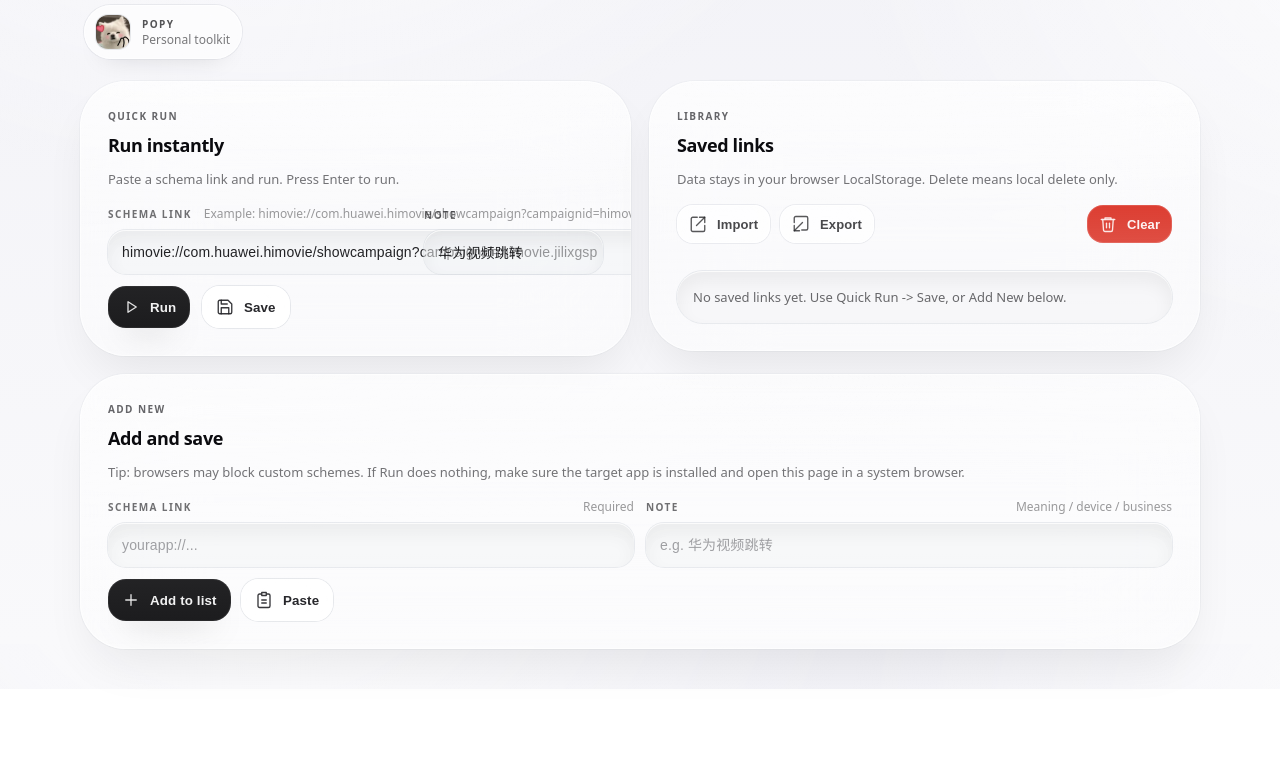
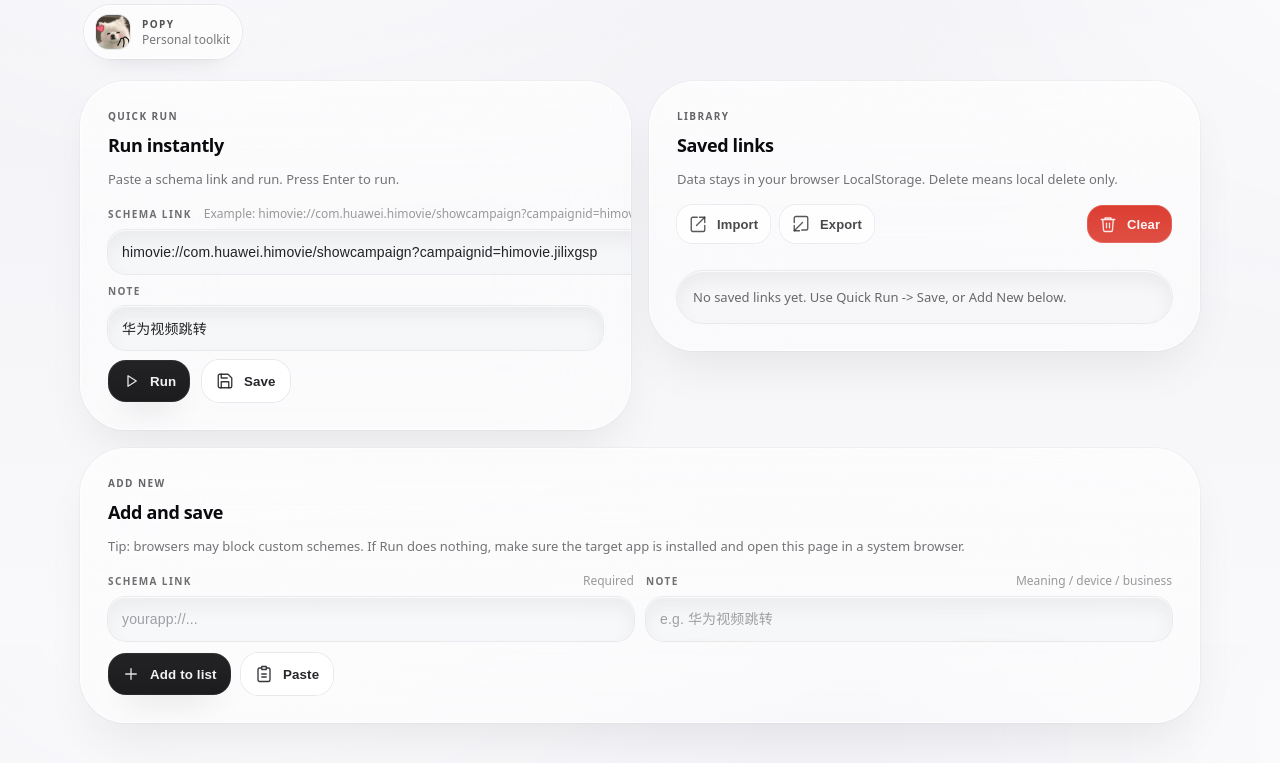
Before and after one commit to Poppypy/run_schema, a plain HTML site: page index.html in a window 1280 px wide. Shown: the part 156-919 px from the top of the page. Before the commit the page ends 845 px from the top, so only its background shows below. Drawn offline with Linux system fonts and the light colour scheme.

Commit message:
update something

```diff
--- a/index.html
+++ b/index.html
@@ -37,7 +37,7 @@
         </header>
 
         <div class="grid">
-          <section class="glass" aria-label="Quick Run">
+          <section class="glass cq" aria-label="Quick Run">
             <div class="card">
               <p class="kicker">Quick Run</p>
               <h2 id="quickTitle">Run instantly</h2>
--- a/styles.css
+++ b/styles.css
@@ -188,6 +188,10 @@ body {
   overflow: hidden;
 }
 
+.cq {
+  container-type: inline-size;
+}
+
 .glass::before {
   content: "";
   position: absolute;
@@ -246,12 +250,15 @@ body {
     grid-template-columns: minmax(0, 1fr) minmax(0, 1fr);
     gap: 12px;
   }
-  .row.cols-3.quick-run {
+}
+
+@container (min-width: 640px) {
+  .cq .row.cols-3.quick-run {
     grid-template-columns: minmax(0, 1.7fr) minmax(0, 1fr);
     gap: 12px;
     align-items: end;
   }
-  .row.cols-3.quick-run .quick-actions {
+  .cq .row.cols-3.quick-run .quick-actions {
     grid-column: 1 / -1;
   }
 }
@@ -295,6 +302,8 @@ label {
 
 .field {
   width: 100%;
+  max-width: 100%;
+  min-width: 0;
   padding: 14px 14px;
   border-radius: 18px;
   border: 0;
```
